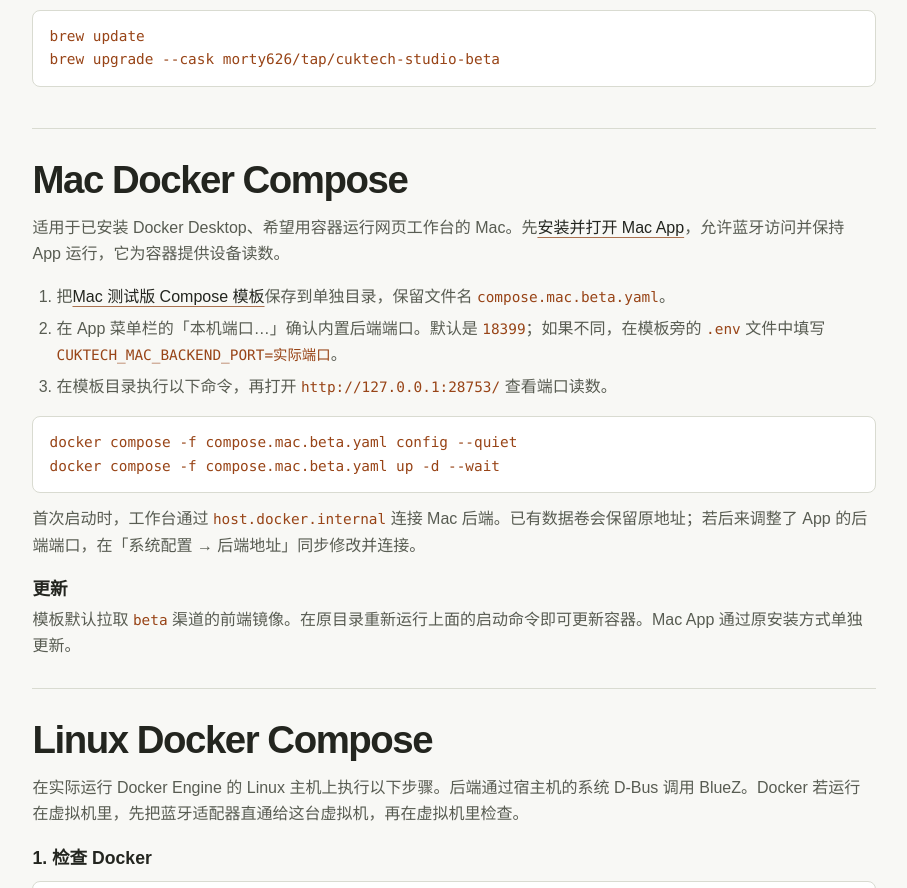
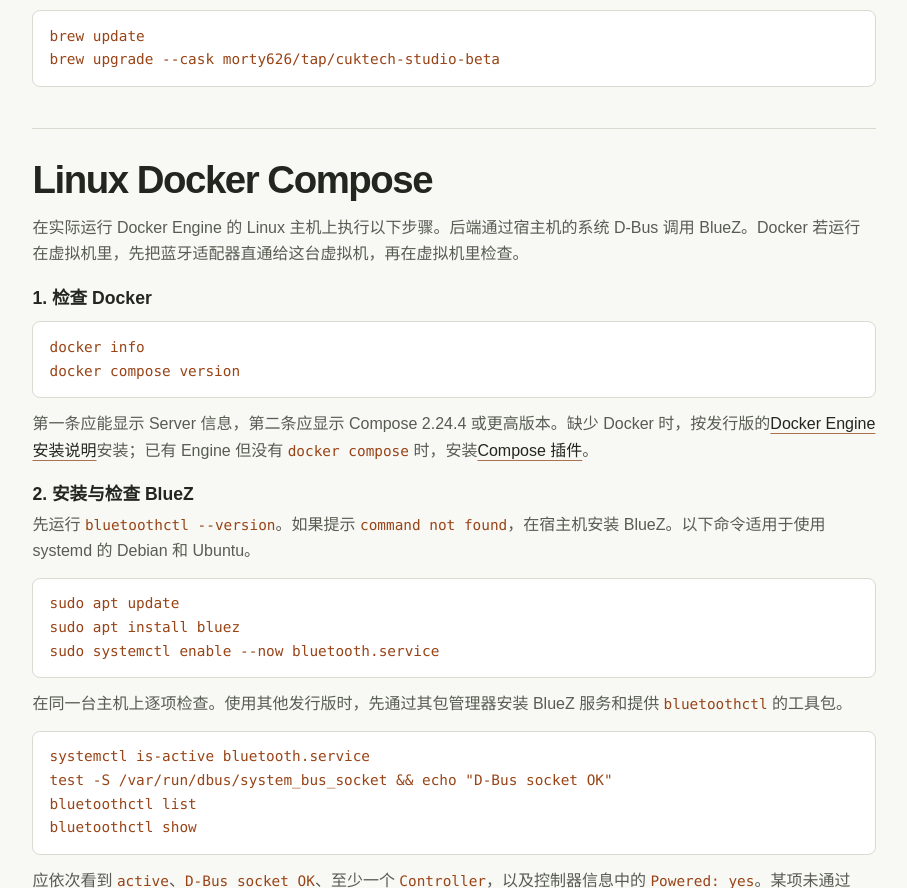
Before and after one commit to morty626/cuktech-studio-releases, a plain HTML site: page docs/guide/index.html in a window 1280 px wide. Shown: the part 901-1789 px from the top of the page, without its empty margins (308-1215 px from the left). Drawn offline with Linux system fonts and the light colour scheme.

Commit message:
Retire the public Mac Docker download and setup guide
Agent: Codex
Task: remove-mac-docker

```diff
--- a/docs/guide/index.html
+++ b/docs/guide/index.html
@@ -35,7 +35,6 @@
       <nav class="guide-nav" aria-label="文档目录">
         <a href="#mac">Mac 安装 ZIP</a>
         <a href="#homebrew">Mac Homebrew</a>
-        <a href="#mac-docker">Mac Docker Compose</a>
         <a href="#linux">Linux Docker Compose</a>
         <a href="#bluez">安装与检查 BlueZ</a>
         <a href="#first-connection">首次连接</a>
@@ -63,21 +62,6 @@
           <h3>更新</h3>
           <pre><code>brew update
 brew upgrade --cask morty626/tap/cuktech-studio-beta</code></pre>
-        </section>
-
-        <section id="mac-docker" aria-labelledby="mac-docker-title">
-          <h2 id="mac-docker-title">Mac Docker Compose</h2>
-          <p>适用于已安装 Docker Desktop、希望用容器运行网页工作台的 Mac。先<a href="#mac">安装并打开 Mac App</a>，允许蓝牙访问并保持 App 运行，它为容器提供设备读数。</p>
-          <ol>
-            <li>把<a href="../downloads/compose.mac.beta.yaml" download>Mac 测试版 Compose 模板</a>保存到单独目录，保留文件名 <code>compose.mac.beta.yaml</code>。</li>
-            <li>在 App 菜单栏的「本机端口…」确认内置后端端口。默认是 <code>18399</code>；如果不同，在模板旁的 <code>.env</code> 文件中填写 <code>CUKTECH_MAC_BACKEND_PORT=实际端口</code>。</li>
-            <li>在模板目录执行以下命令，再打开 <code>http://127.0.0.1:28753/</code> 查看端口读数。</li>
-          </ol>
-          <pre><code>docker compose -f compose.mac.beta.yaml config --quiet
-docker compose -f compose.mac.beta.yaml up -d --wait</code></pre>
-          <p>首次启动时，工作台通过 <code>host.docker.internal</code> 连接 Mac 后端。已有数据卷会保留原地址；若后来调整了 App 的后端端口，在「系统配置 → 后端地址」同步修改并连接。</p>
-          <h3>更新</h3>
-          <p>模板默认拉取 <code>beta</code> 渠道的前端镜像。在原目录重新运行上面的启动命令即可更新容器。Mac App 通过原安装方式单独更新。</p>
         </section>
 
         <section id="linux" aria-labelledby="linux-title">
```
Also changed, not shown: docs/index.html (+0 -7 lines), 1 other file.
